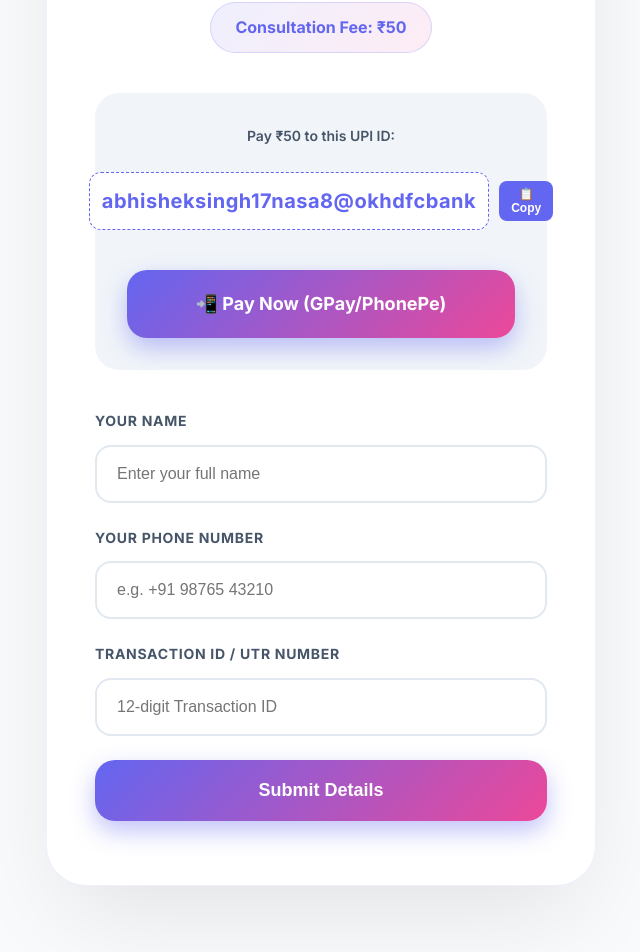
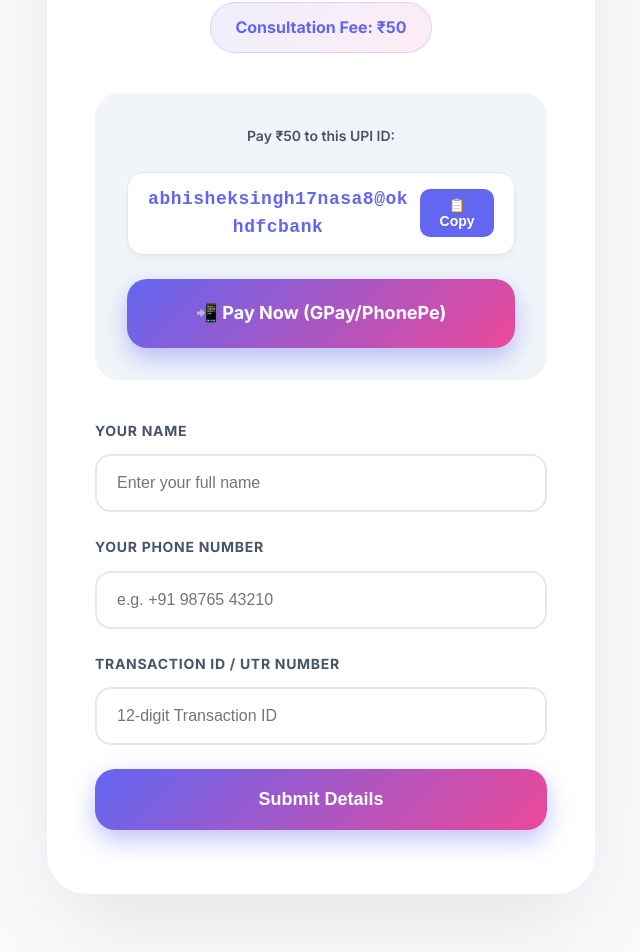
Before and after one commit to Sachinnegi9936167436/calling, a Next.js app: page / in a window 1280 px wide. Shown: the part 3962-4914 px from the top of the page, without its empty margins (319-959 px from the left). Built offline with nearby package versions, Linux system fonts and the light colour scheme.

Commit message:
Improve UPI ID section UI and interaction

```diff
--- a/app/globals.css
+++ b/app/globals.css
@@ -318,18 +318,21 @@
   text-align: center;
 }
 
+.upi-id-wrapper {
+  transition: all 0.3s ease;
+}
+
+.upi-id-wrapper:hover {
+  transform: translateY(-2px);
+  box-shadow: 0 10px 15px -3px rgba(0, 0, 0, 0.1);
+  border-color: var(--accent-primary) !important;
+}
+
 .upi-id {
-  font-size: 1.25rem;
-  font-weight: 700;
-  color: var(--accent-primary);
-  margin: 1rem 0;
-  padding: 0.75rem;
-  background: white;
-  border-radius: 12px;
-  display: inline-block;
-  letter-spacing: 0.5px;
-  border: 1px dashed var(--accent-primary);
+  font-family: monospace;
+  word-break: break-all;
 }
+
 
 .form-group {
   text-align: left;
--- a/app/page.js
+++ b/app/page.js
@@ -189,22 +189,53 @@
 
                 <div className="payment-instructions">
                   <p style={{ fontSize: '0.875rem', color: 'var(--text-muted)', fontWeight: '600' }}>Pay ₹{amount} to this UPI ID:</p>
-                  <div style={{ display: 'flex', alignItems: 'center', justifyContent: 'center', gap: '10px', margin: '0.5rem 0' }}>
-                    <div className="upi-id">{creatorUPI}</div>
+                    <div className="upi-id-wrapper" style={{
+                      display: 'flex',
+                      alignItems: 'center',
+                      justifyContent: 'center',
+                      gap: '12px',
+                      margin: '1.5rem 0',
+                      background: 'white',
+                      padding: '12px 20px',
+                      borderRadius: '16px',
+                      border: '1px solid #e2e8f0',
+                      boxShadow: '0 4px 6px -1px rgba(0, 0, 0, 0.05)'
+                    }}>
+                      <div className="upi-id" style={{
+                        margin: 0,
+                        background: 'transparent',
+                        border: 'none',
+                        padding: 0,
+                        fontSize: '1.125rem',
+                        fontWeight: '700',
+                        color: 'var(--accent-primary)',
+                        letterSpacing: '0.5px'
+                      }}>{creatorUPI}</div>
                       <button
-                      onClick={() => {
+                        onClick={(e) => {
                           navigator.clipboard.writeText(creatorUPI);
-                        alert('UPI ID copied to clipboard!');
+                          const btn = e.currentTarget;
+                          const originalText = btn.innerHTML;
+                          btn.innerHTML = '✅ Copied!';
+                          btn.style.background = 'var(--success-color)';
+                          setTimeout(() => {
+                            btn.innerHTML = originalText;
+                            btn.style.background = 'var(--accent-primary)';
+                          }, 2000);
                         }}
                         style={{
                           background: 'var(--accent-primary)',
                           border: 'none',
-                        borderRadius: '8px',
-                        padding: '6px 12px',
+                          borderRadius: '10px',
+                          padding: '8px 16px',
                           color: 'white',
                           cursor: 'pointer',
-                        fontSize: '0.75rem',
-                        fontWeight: '700'
+                          fontSize: '0.875rem',
+                          fontWeight: '700',
+                          transition: 'all 0.2s ease',
+                          display: 'flex',
+                          alignItems: 'center',
+                          gap: '6px'
                         }}
                       >
                         📋 Copy
```
Lines whose indentation alone changed are shown as unchanged.
